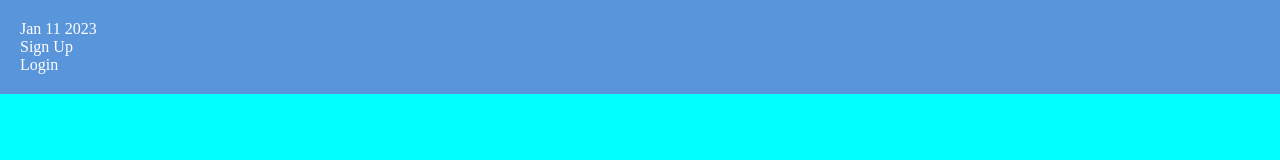
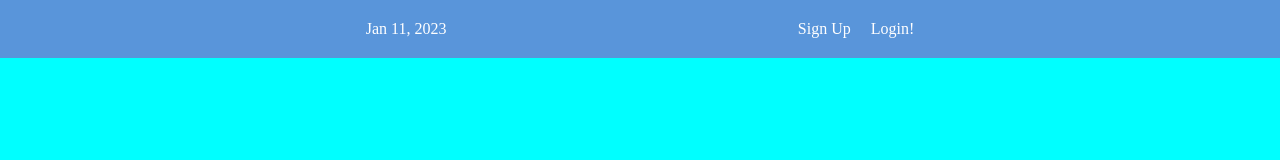
Before and after one commit to Captncarty/HTML-basics_css, a plain HTML site: page flexbox/flexbox.html in a window 1280 px wide. Drawn offline with Linux system fonts and the light colour scheme.

Commit message:
FLEXIBLE BOX
Justify-content of child elements

```diff
--- a/flexbox/flexbox.html
+++ b/flexbox/flexbox.html
@@ -8,9 +8,11 @@
     <body>
         <div class="menu-container">
             <div class="menu">
-                <div class="date">Jan 11 2023</div>
-                <div class="signup">Sign Up</div>
-                <div class="login">Login</div>
+                <div class="date">Jan 11, 2023</div>
+                <div class="links">
+                    <div class="signup">Sign Up</div>
+                    <div class="login">Login!</div>
+                </div>
             </div>
         </div>
     </body>
--- a/flexbox/style.css
+++ b/flexbox/style.css
@@ -4,12 +4,31 @@
     box-sizing: border-box;
 }
 
-.menu-container {
+.menu-container { /* align a bunch of flex items inside a container, and, in turn,
+                    those items can serve as flex containers for their own items */
+    display: flex;
+    justify-content: space-around;
     color: #FFF;
     background-color: #5995da;
-    padding: 20px;
+    padding: 20px 0;
+}
+
+.menu { /* alligning and distributing items equally inside a container "multi-items" */
+    display: flex;
+    justify-content: space-around;
+    /*border: 1px solid #fff;*/
+    width: 900px;
 }
 
 body {
     background-color: aqua;
 }
+
+.links {
+    /*border: 1px solid #FFF;*/
+    display: flex;
+    justify-content: flex-end;
+}
+.login {
+    margin-left: 20px;
+}
```
Also changed, not shown: flexbox/images/awesome-logo.svg (added), flexbox/images/five.svg (added), flexbox/images/four.svg (added), flexbox/images/one.svg (added), flexbox/images/social-icons.svg (added), flexbox/images/three.svg (added), flexbox/images/two.svg (added).
